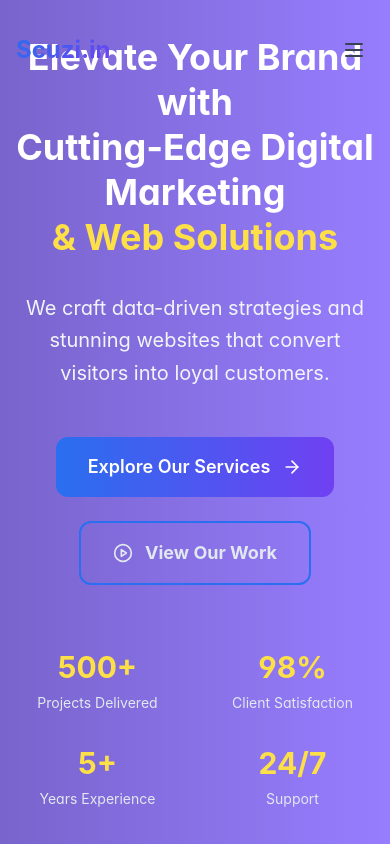
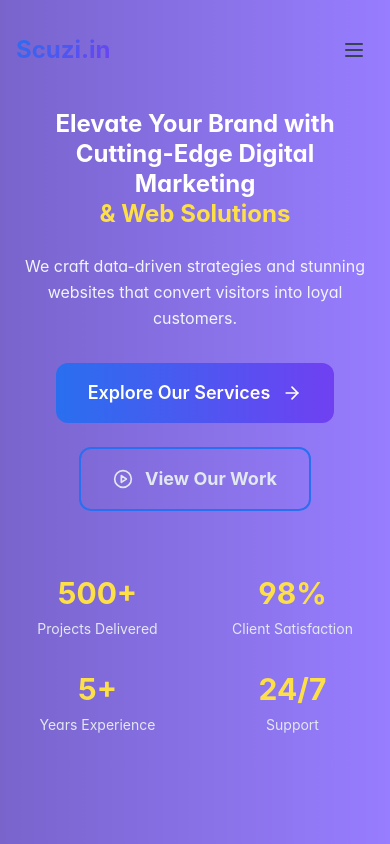
Before and after one commit to scuzi-in/scuzi.in, a React (Vite) app: page / in a window 390 px wide. Shown: the top 844 px of the page. Built offline with nearby package versions, Linux system fonts and the light colour scheme; the HTML template or start-up script is replaced by a standard one.

Commit message:
Fix: Adjust hero section mobile layout

```diff
--- a/src/components/Hero.tsx
+++ b/src/components/Hero.tsx
@@ -28,10 +28,10 @@ const Hero: React.FC = () => {
       <div className="absolute inset-0 bg-gradient-to-r from-black/20 to-transparent bg-[#977dff]"></div>
 
       {/* Content */}
-      <div className="relative z-10 container-custom text-center text-white">
-        <div className="max-w-5xl mx-auto text-6xl">
+      <div className="relative z-10 container-custom text-center text-white px-4 py-8">
+        <div className="max-w-5xl mx-auto">
           {/* Main Headline */}
-          <h1 className="text-4xl md:text-6xl font-bold leading-tight mb-8 animate-fade-in-up my-0 lg:text-7xl">
+          <h1 className="text-2xl sm:text-4xl md:text-5xl lg:text-6xl xl:text-7xl font-bold leading-tight mb-6 md:mb-8 animate-fade-in-up">
             Elevate Your Brand with{' '}
             <span className="block lg:inline">
               Cutting-Edge Digital Marketing
@@ -42,7 +42,7 @@ const Hero: React.FC = () => {
           </h1>
 
           {/* Sub-headline */}
-          <p className="text-xl md:text-2xl lg:text-3xl text-gray-100 mb-12 max-w-4xl mx-auto leading-relaxed animate-fade-in-up" style={{
+          <p className="text-base sm:text-lg md:text-xl lg:text-2xl xl:text-3xl text-gray-100 mb-8 md:mb-12 max-w-4xl mx-auto leading-relaxed animate-fade-in-up px-2" style={{
           animationDelay: '0.2s'
         }}>
             We craft data-driven strategies and stunning websites that convert visitors into loyal customers.
```
